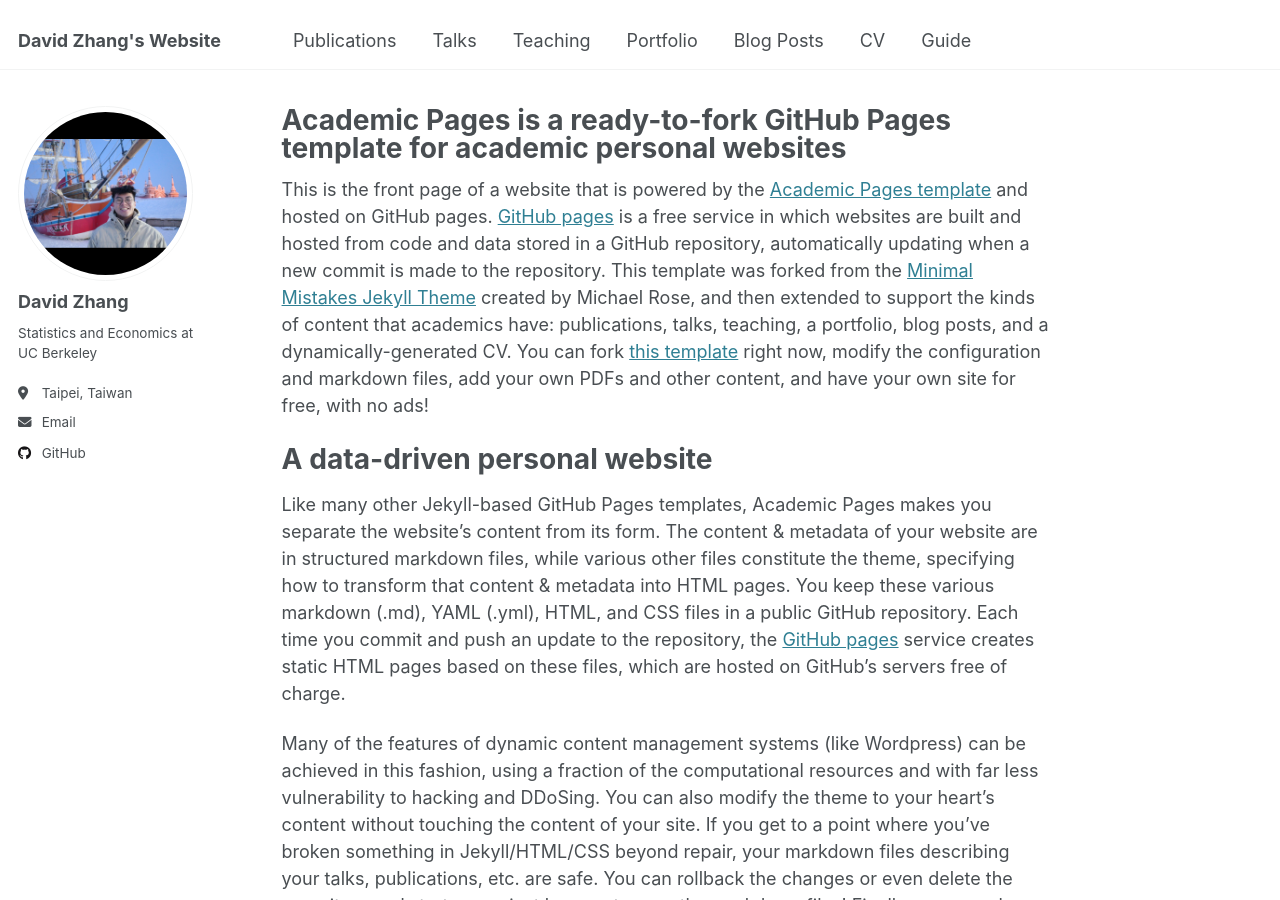
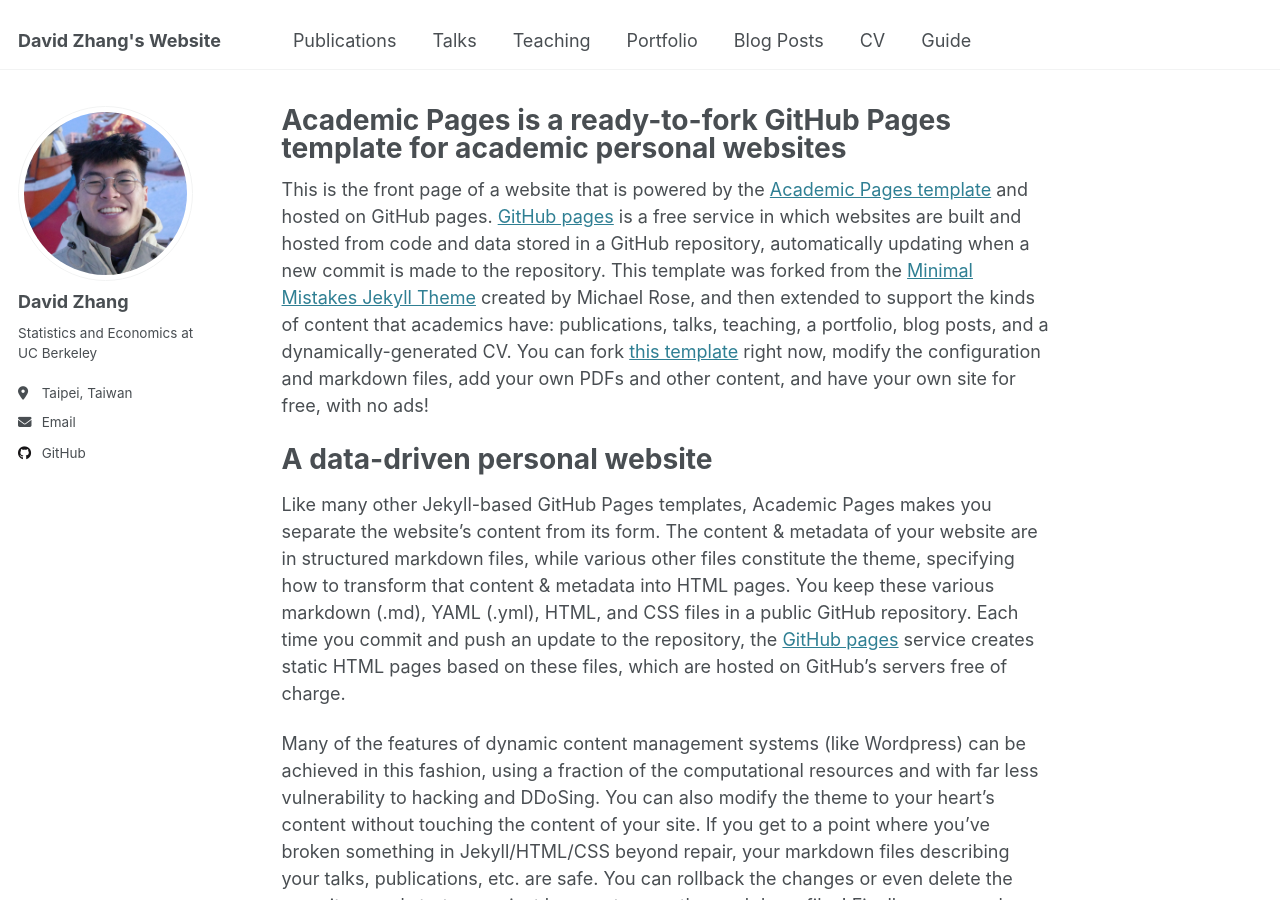
Before and after one commit to dzhang2324/dzhang2324.github.io, a Jekyll site: the page built from _pages/about.md, in a window 1280 px wide and 900 px high. Built offline with Jekyll 4.4.1, drawn with Linux system fonts in a browser that asks for light colours.

Commit message:
resize and crop profile picture

```diff
--- a/_config.yml
+++ b/_config.yml
@@ -22,7 +22,7 @@ repository               : "academicpages/academicpages.github.io"
 #               Additional customization can be done by editing /_includes/author-profile.html
 author:
   # Biographic information
-  avatar           : "R0001083.JPG" # e.g. "profile.png"
+  avatar           : "R0001083 (1).JPG" # e.g. "profile.png"
   name             : "David Zhang"
   pronouns         : # example: "she/her"
   bio              : "Statistics and Economics at UC Berkeley"
```
Also changed, not shown: images/R0001083 (1).jpg (added).
